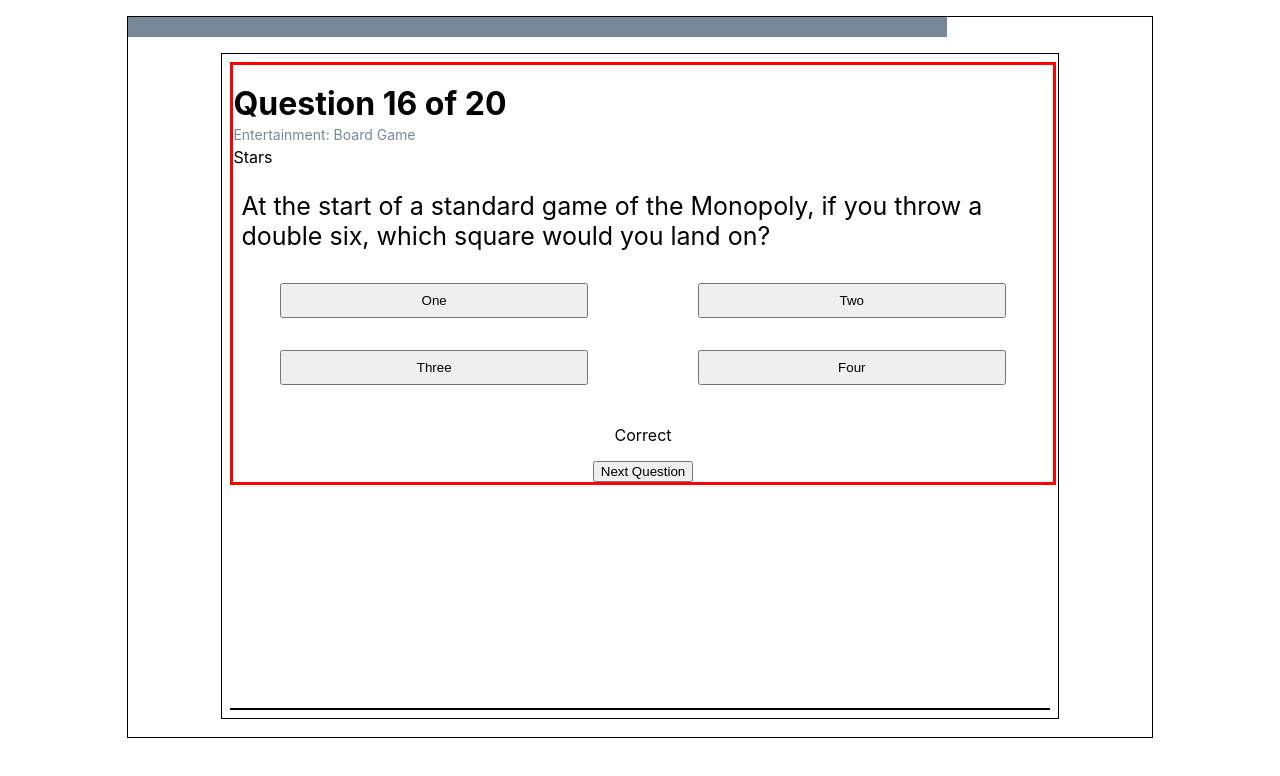
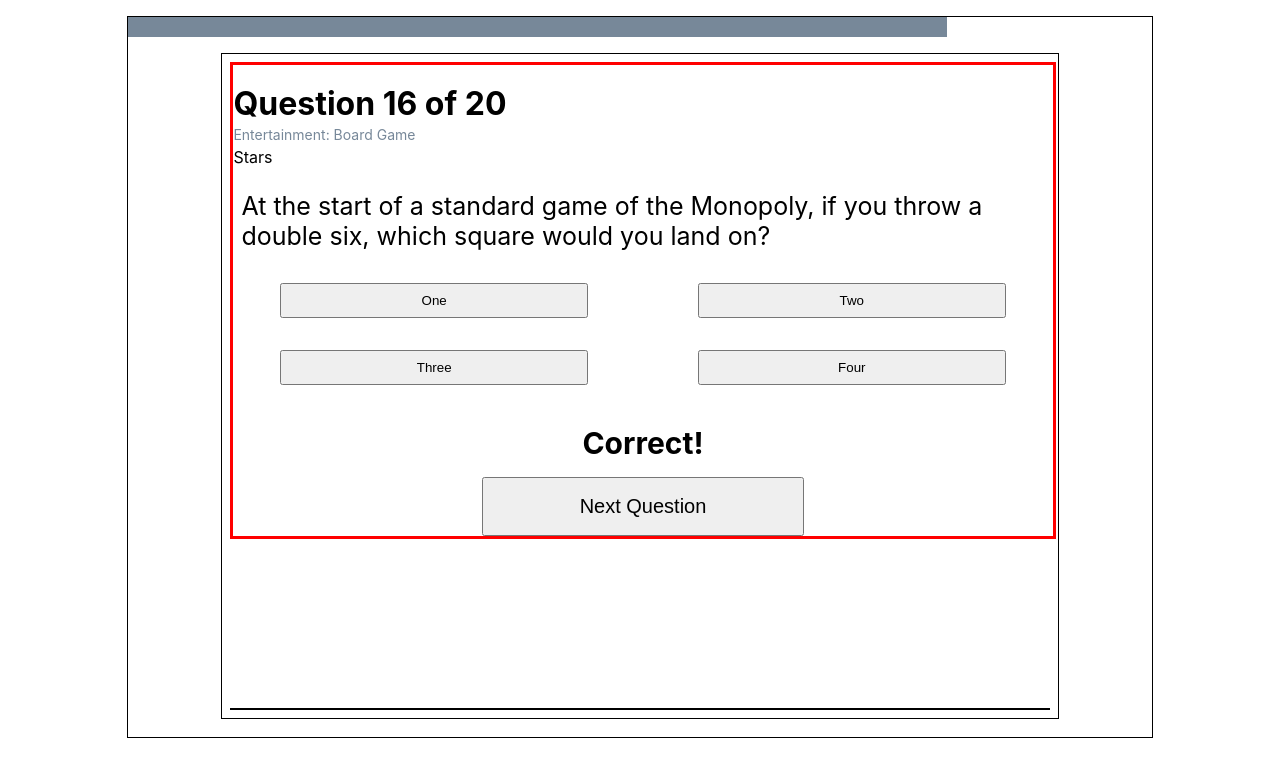
Before and after one commit to NatnaelSisay/simple_quize, a React (Create React App) app: page / in a window 1280 px wide. Shown: the top 776 px of the page. Built offline with nearby package versions, Linux system fonts and the light colour scheme.

Commit message:
Fix: add padding and margin to answer section

```diff
--- a/src/App.css
+++ b/src/App.css
@@ -46,11 +46,7 @@
   margin-top: 1rem;
 }
 
-.answer{
-  display: flex;
-  flex-direction: column;
-  align-items: center;
-}
+
 
 /* Question Header */
 .question_header > *{
@@ -87,3 +83,22 @@
   width: 80%;
   padding: .5rem 1rem;
 }
+
+/* Answer Section */
+
+.answer{
+  display: flex;
+  flex-direction: column;
+  align-items: center;
+}
+
+.answer > p{
+  font-size: 30px;
+  font-weight: bold;
+  margin: 1rem;
+}
+
+.answer > button{
+  padding: 1rem 6rem;
+  font-size: 20px;
+}
--- a/src/App.js
+++ b/src/App.js
@@ -33,7 +33,7 @@
                         </div>
 
                         <div className="answer">
-                            <p>Correct</p>
+                            <p>Correct!</p>
                             <button>Next Question</button>
                         </div>
                     </div>
```
